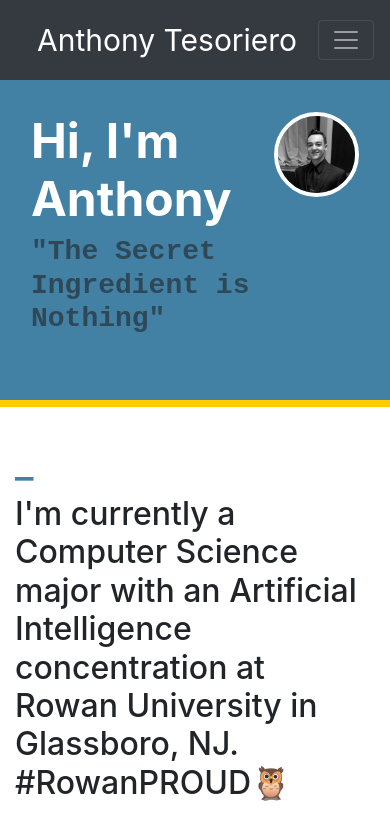
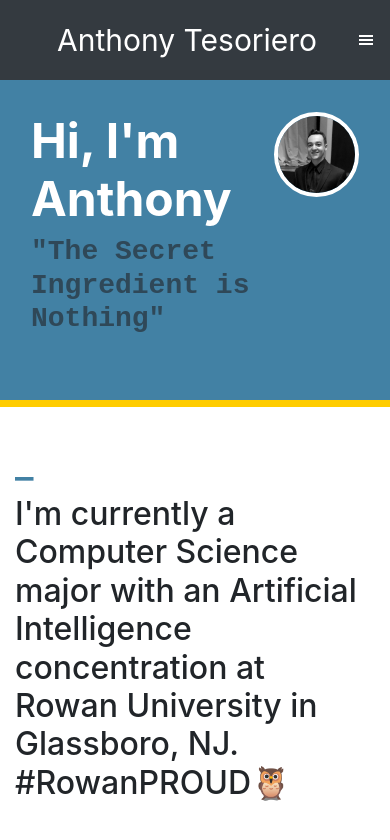
Before and after one commit to anttesoriero/AntTesReact, a React (Create React App) app in the folder AntTes/react-typescript/: page / in a window 390 px wide. Shown: the top 840 px of the page. Built offline with nearby package versions, Linux system fonts and the light colour scheme.

Commit message:
Nav Mobile

```diff
--- a/AntTes/react-typescript/src/Components/Navigation.tsx
+++ b/AntTes/react-typescript/src/Components/Navigation.tsx
@@ -1,8 +1,9 @@
 import React, { useContext, useState } from 'react';
 import { Collapse, Navbar, NavbarToggler, NavbarBrand, Nav, NavItem, NavLink, UncontrolledDropdown,
-    DropdownToggle, DropdownMenu, DropdownItem } from 'reactstrap';
+    DropdownToggle, DropdownMenu, DropdownItem, UncontrolledCollapse, ListGroup, ListGroupItem } from 'reactstrap';
 import { withRouter } from 'react-router-dom';
 import { Helmet } from 'react-helmet';
+import {GiHamburgerMenu} from 'react-icons/gi'
 {/*import { MdPerson } from 'react-icons/md';
 import { IconContext } from 'react-icons'; */}
 
@@ -12,11 +13,33 @@
 
     const isMobile = window.innerWidth < 1000;
 
+    // const toggleNav = () => {
+    //     setIsOpen(!isOpen);
+    //     console.log(isOpen)
+    // };
+
     return (
         <div>
             <Helmet>
                 <title>Anthony Tesoriero | {prop.pageName}</title>
             </Helmet>
+
+            {isMobile?
+                <div>
+                    <Navbar color="dark" dark expand="md"  className="navstyle">
+                    <NavbarBrand href="/" className={'mx-auto brand'} style={{fontSize: 30}}>Anthony Tesoriero</NavbarBrand>
+                        <GiHamburgerMenu style={{ color: 'white' }} id="toggler" />
+                    </Navbar>
+
+                    {/* Dropdown */}
+                    <UncontrolledCollapse toggler="#toggler">
+                        <ListGroup flush>
+                            <ListGroupItem tag="a" href="./#resume" className="centered" action><h5 style={{ fontWeight: 'bold' }}>R&eacute;sum&eacute;</h5></ListGroupItem>
+                            <ListGroupItem tag="a" href="http://anttes.com/AnthonyTesorieroResume.pdf" target="_blank" className="centered" action><h5 style={{ fontWeight: 'bold' }}>Full R&eacute;sum&eacute; PDF</h5></ListGroupItem>
+                        </ListGroup>
+                    </UncontrolledCollapse>
+                </div>
+            :
                 <Navbar color="dark" dark expand="md"  className="navstyle">
                     <NavbarBrand href="/" className={'mx-auto brand'} style={{fontSize: 30}}>Anthony Tesoriero</NavbarBrand>
                     <NavbarToggler onClick={toggleNav} />
@@ -50,6 +73,7 @@
                         </UncontrolledDropdown>
                     </Collapse>
                 </Navbar>
+            }
         </div>
     );
 }
```
Lines whose indentation alone changed are shown as unchanged.
